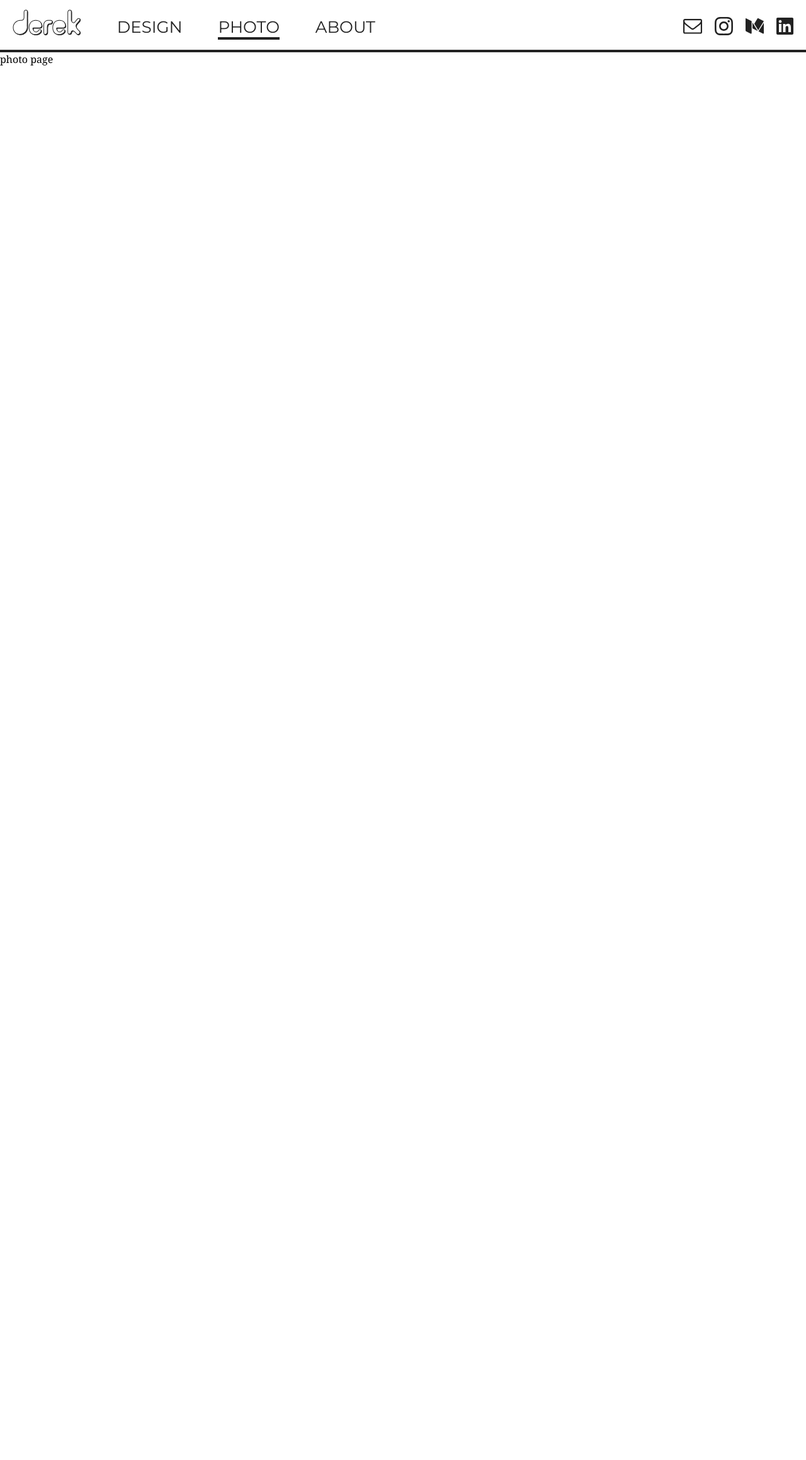
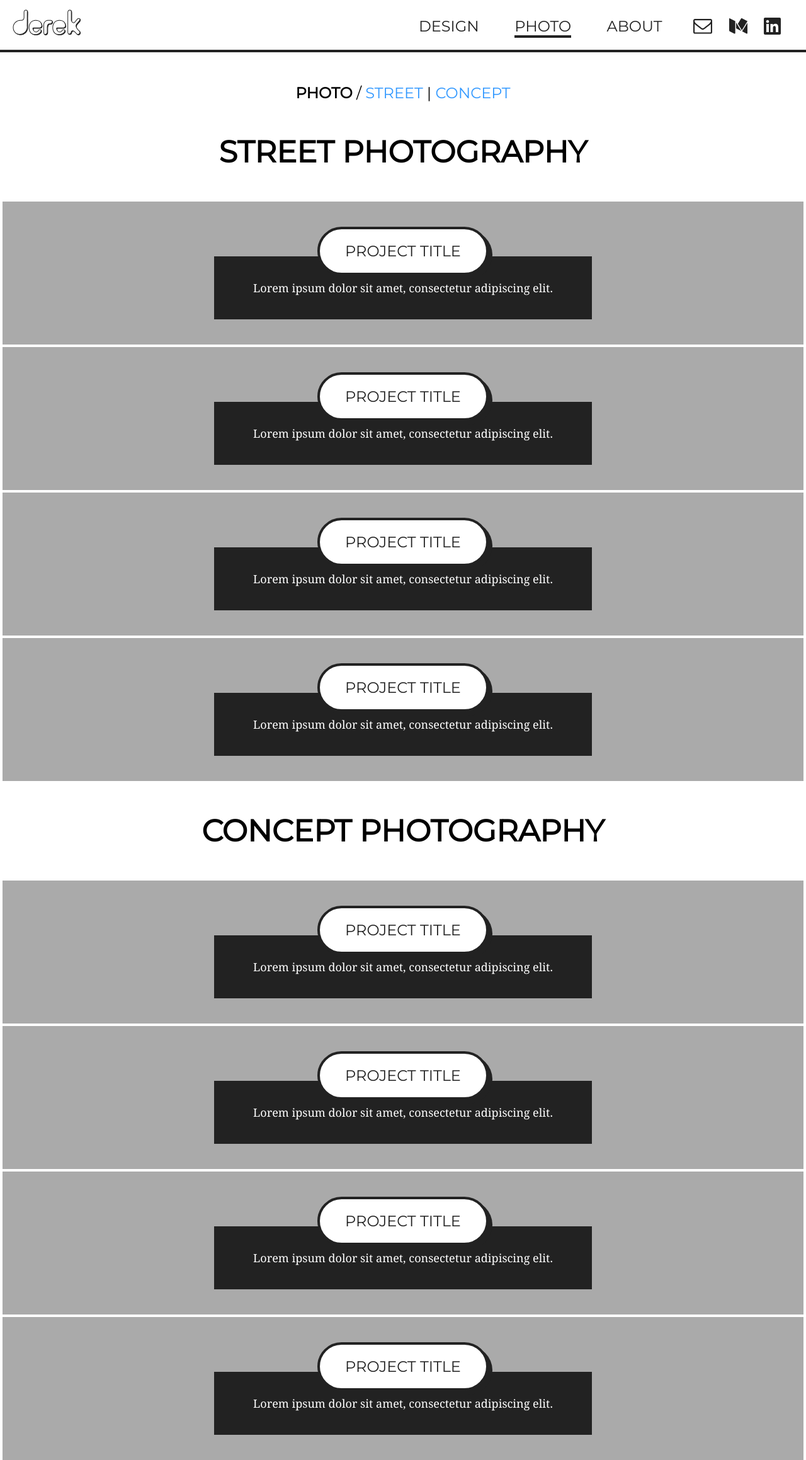
Before and after one commit to derekatkinson/derekatkinson.github.io, a Jekyll site: the page built from photo/photo.html, in a window 1280 px wide. Shown: the whole page at 63% size. Built offline with Jekyll 4.4.1, drawn with Linux system fonts in a browser that asks for light colours; some web fonts are replaced; before the commit the page ends 900 px from its top, so only the background shows below that.

Commit message:
Create rough layout of photo page and improve overall styling

```diff
--- a/_includes/nav.html
+++ b/_includes/nav.html
@@ -1,11 +1,14 @@
 <nav class="nav_main">
-  <a href="/" class="link logo"><img src="{{site.baseurl}}/assets/logo.svg"></a>
-  <a href="{{site.baseurl}}/design" class="link primary{% if page.permalink == "design/" %} active{% endif %}">Design</a>
-  <a href="{{site.baseurl}}/photo" class="link primary{% if page.permalink == "photo/" %} active{% endif %}">Photo</a>
-  <a href="{{site.baseurl}}/about" class="link primary{% if page.permalink == "about/" %} active{% endif %}">About</a>
-  <a href="linkedin.com/in/atkinsonderek" class="link secondary"><img src="{{site.baseurl}}/assets/linkedin.svg"></a>
-  <a href="https://medium.com/@derekatkinson/latest" class="link secondary"><img src="{{site.baseurl}}/assets/medium.svg"></a>
-  <a href="https://www.instagram.com/d_e.r.e_k/" class="link secondary"><img src="{{site.baseurl}}/assets/instagram.svg"></a>
-  <a href="mailto:derekatkinsondesign@gmail.com" class="link secondary"><img src="{{site.baseurl}}/assets/email.svg"></a>
-  <!-- {% if page.slug == "js" %} active{% endif %} -->
+  <a href="/" class="logo"><img src="{{site.baseurl}}/assets/logo.svg"></a>
+  <div class="right secondary">
+    <a href="mailto:derekatkinsondesign@gmail.com"><img src="{{site.baseurl}}/assets/email.svg"></a>
+    <!-- <a href="https://www.instagram.com/d_e.r.e_k/"><img src="{{site.baseurl}}/assets/instagram.svg"></a> -->
+    <a href="https://medium.com/@derekatkinson/latest"><img src="{{site.baseurl}}/assets/medium.svg"></a>
+    <a href="https://www.linkedin.com/in/atkinsonderek"><img src="{{site.baseurl}}/assets/linkedin.svg"></a>
+  </div>
+  <div class="right primary">
+    <a href="{{site.baseurl}}/design" {% if page.permalink == "design/" %}class="active"{% endif %}>DESIGN</a>
+    <a href="{{site.baseurl}}/photo" {% if page.permalink == "photo/" %}class="active"{% endif %}>PHOTO</a>
+    <a href="{{site.baseurl}}/about" {% if page.permalink == "about/" %}class="active"{% endif %}>ABOUT</a>
+  </div>
 </nav>
--- a/_layouts/default.html
+++ b/_layouts/default.html
@@ -7,6 +7,8 @@
   </head>
   <body>
     {% include nav.html %}
-    {{content}}
+    <div class="container_main">
+      {{content}}
+    </div>
   </body>
 </html>
--- a/css/main.scss
+++ b/css/main.scss
@@ -1,11 +1,33 @@
 ---
 ---
+
+// Breakpoints: 850px,
+
+// Variables
 $color_gray-dark: #222;
-$color_gray-light: transparentize($color_gray-dark, .75);
-$color-blue-light: #39f;
+$color_gray-light: lighten($color_gray-dark, 50%);
+$color_blue-light: #39f;
+$margin_theme: 4px;
+$height_nav-main: 83px;
 
+$font-family_serif: 'Droid Serif', Georgia, serif;
+$font-family_sans-serif: 'Montserrat', Helvetica, sans-serif;
+$font-size_small: 18px;
+$font-size_medium: 24px;
+$font-size_large: 48px;
+
+$speed_quick:   250ms;
+$speed_relaxed: 400ms;
+
+$transition_link: border $speed_quick ease;
+
+$border-width_pill: 4px;
+$box-shadow_pill: 6px 6px 0 0 $color_gray-dark;
+
+
+// All pages
 html {
-  font-family: 'Droid Serif', Georgia, serif
+  font-family: $font-family_sans-serif;
 }
 
 * {
@@ -20,46 +42,156 @@ nav.nav_main {
   display: block;
   padding: 15px 20px;
   border-bottom: 4px solid $color_gray-dark;
-  font-size: 26px;
+  font-size: $font_size-medium;
+  height: $height_nav-main;
 
-  a.logo {
+  .logo {
+    // border: none;
+    margin: 0;
   }
 
-  a.link {
-    text-transform: uppercase;
+  .right {
+    float: right;
+  }
+
+  .primary {
+    a {
+      margin-right: 50px;
+    }
+  }
+
+  .secondary {
+    a {
+      margin-right: 20px;
+    }
+  }
+
+  a {
     display: inline-block;
     vertical-align: top;
+    color: $color_gray-dark;
+    margin-top: 12px;
+  }
 }
 
-  a.link.primary {
-    margin-left: 50px;
-    color: $color_gray-dark;
-    margin-top: 12px;
-    border-color: $color_gray-light; // added because transition on hover was transitioning from blue to gray
+a {
+  font-family: $font-family_sans-serif;
+  text-decoration: none;
+  color: $color_blue-light;
+  border-color: $color_blue-light; // added because transition on hover was transitioning from blue to gray
+  transition: $transition_link;
 
-    &:hover {
-      border-bottom: 4px solid $color_gray-light;
-      transition: border 250ms ease;
+  &:hover,
+  &:focus {
+    border-bottom: 4px solid $color_blue-light;
   }
+
+  &:active,
   &.active {
     border-bottom: 4px solid $color_gray-dark;
   }
 }
 
-  a.link.secondary {
-    float: right;
-    margin: 12px 0 0 20px;
-    border-color: $color_gray-light; // added because transition on hover was transitioning from blue to gray
+.container_main {
+  position: absolute;
+  top: $height_nav-main;
+  right: 0;
+  bottom: 0;
+  left: 0;
+  text-align: center;
+}
+
+.container_home {
+  // Home page only
+  .left {
+    position: absolute;
+    top: $margin_theme;
+    right: calc(50% + 2px);
+    bottom: $margin_theme;
+    left: $margin_theme;
+
+    background-image: url('{{site.baseurl}}/assets/photo/background_design.jpg');
+  }
+
+  // Home page only
+  .right {
+    position: absolute;
+    top: $margin_theme;
+    right: $margin_theme;
+    bottom: $margin_theme;
+    left: calc(50% + 2px);
+
+    background-image: url('{{site.baseurl}}/assets/photo/background_photo.jpg');
+  }
+
+  // Home page only
+  .pill_title {
+    font-size: $font-size_large;
+    position: absolute;
+    top: 50%;
+    left: 50%;
+    transform: translate(-50%, -50%);
+    transition: $transition_link;
+  }
+}
+
+.link_block {
+  background-size: cover;
+  background-position: center center;
+  transition: box-shadow $speed_quick ease;
+  display: block;
 
   &:hover {
-      border-bottom: 4px solid $color_gray-light;
-      transition: border 250ms ease;
+    box-shadow: inset 6px 6px 0 0 $color_blue-light, inset -6px -6px 0 0 $color_blue-light;
+    border-bottom: none;
+
+    & .pill_title {
+      border-color: $color_blue-light;
     }
   }
 }
 
-.link {
-  font-family: 'Montserrat', Helvetica, sans-serif;
-  text-decoration: none;
-  color: $color-blue-light;
+.pill_title {
+  font-size: $font-size_medium;
+  background: #fff;
+  border: 4px solid $color_gray-dark;
+  padding: 20px 40px;
+  box-shadow: $box-shadow_pill;
+  border-radius: 100px;
+  display: inline-block;
+  color: $color_gray-dark;
 }
+
+.breadcrumbs {
+  margin: 50px 20px;
+  font-size: $font-size_medium;
+
+  h1 {
+    font-size: inherit;
+    display: inline;
+  }
+}
+
+.text_header {
+  font-size: $font-size_large;
+  margin: 50px 20px;
+}
+
+.project {
+  background: #aaa;
+  margin: 0 $margin_theme $margin_theme $margin_theme;
+  padding: 40px;
+
+  .project_title {
+  }
+
+  .project_description {
+    margin: -30px auto 0 auto;
+    padding: 20px;
+    width: 600px;
+    color: #fff;
+    background-color: $color_gray-dark;
+    font-family: $font-family_serif;
+    font-size: $font-size_small;
+  }
+}
--- a/photo/photo.html
+++ b/photo/photo.html
@@ -3,4 +3,83 @@ title: Photo | Derek Atkinson
 permalink: photo/
 ---
 
-photo page
+<div class="breadcrumbs">
+  <h1>PHOTO</h1> /
+  <a href="#street">STREET</a> |
+  <a href="#concept">CONCEPT</a>
+</div>
+
+<h2 id="street" class="text_header">STREET PHOTOGRAPHY</h2>
+
+<a href="#" class="project link_block">
+  <div class="project_title pill_title">
+    PROJECT TITLE
+  </div>
+  <div class="project_description">
+    <p>Lorem ipsum dolor sit amet, consectetur adipiscing elit.</p>
+  </div>
+</a>
+<a href="#" class="project link_block">
+  <div class="project_title pill_title">
+    PROJECT TITLE
+  </div>
+  <div class="project_description">
+    <p>Lorem ipsum dolor sit amet, consectetur adipiscing elit.</p>
+  </div>
+</a>
+<a href="#" class="project link_block">
+  <div class="project_title pill_title">
+    PROJECT TITLE
+  </div>
+  <div class="project_description">
+    <p>Lorem ipsum dolor sit amet, consectetur adipiscing elit.</p>
+  </div>
+</a>
+
+<a href="#" class="project link_block">
+  <div class="project_title pill_title">
+    PROJECT TITLE
+  </div>
+  <div class="project_description">
+    <p>Lorem ipsum dolor sit amet, consectetur adipiscing elit.</p>
+  </div>
+</a>
+
+
+
+
+<h2 id="concept" class="text_header">CONCEPT PHOTOGRAPHY</h2>
+
+<a href="#" class="project link_block">
+  <div class="project_title pill_title">
+    PROJECT TITLE
+  </div>
+  <div class="project_description">
+    <p>Lorem ipsum dolor sit amet, consectetur adipiscing elit.</p>
+  </div>
+</a>
+<a href="#" class="project link_block">
+  <div class="project_title pill_title">
+    PROJECT TITLE
+  </div>
+  <div class="project_description">
+    <p>Lorem ipsum dolor sit amet, consectetur adipiscing elit.</p>
+  </div>
+</a>
+<a href="#" class="project link_block">
+  <div class="project_title pill_title">
+    PROJECT TITLE
+  </div>
+  <div class="project_description">
+    <p>Lorem ipsum dolor sit amet, consectetur adipiscing elit.</p>
+  </div>
+</a>
+
+<a href="#" class="project link_block">
+  <div class="project_title pill_title">
+    PROJECT TITLE
+  </div>
+  <div class="project_description">
+    <p>Lorem ipsum dolor sit amet, consectetur adipiscing elit.</p>
+  </div>
+</a>
```
Also changed, not shown: design/design.html (+6 -1 lines), index.html (+8 -1 lines), assets/photo/background_design.jpg (added), assets/photo/background_photo.jpg (added). Lines whose indentation alone changed are shown as unchanged.
